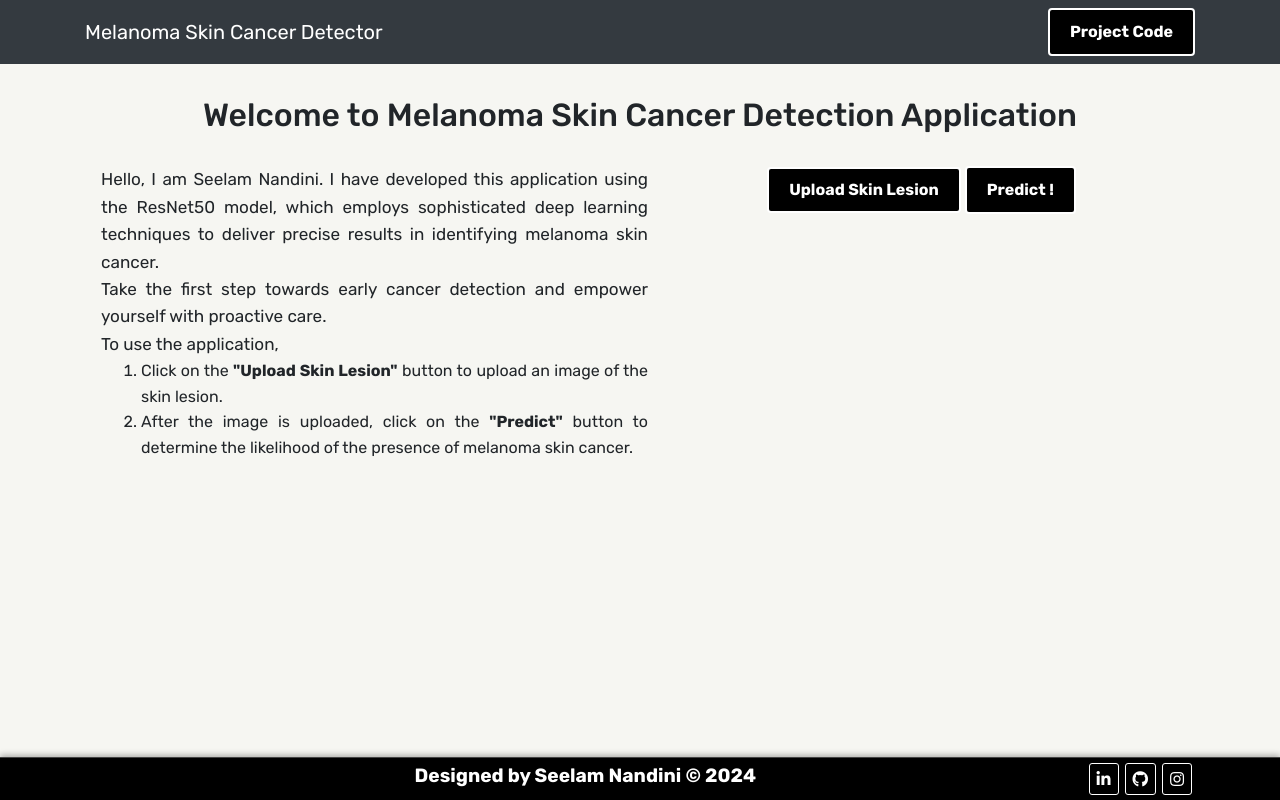
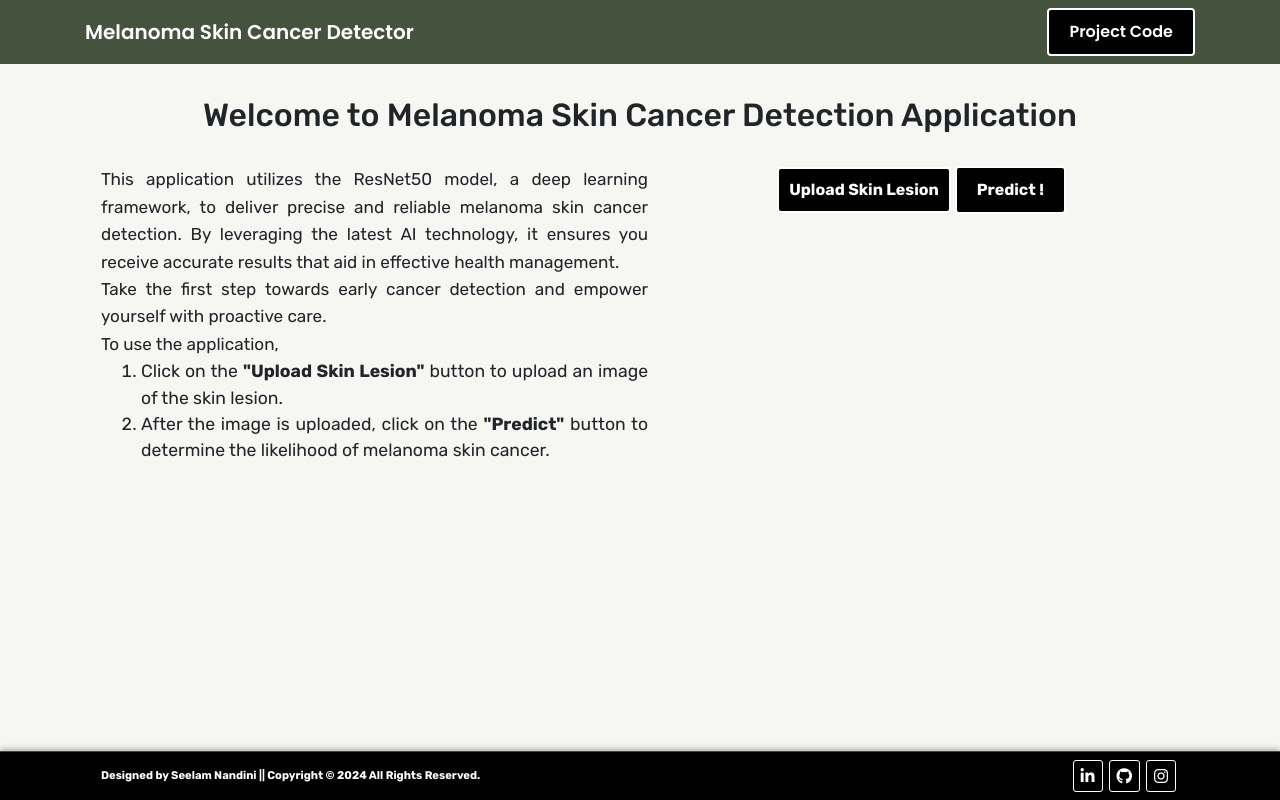
Before and after one commit to seelam-nandini/Melanoma-Skin-Cancer-Detection-using-Resnet50-CNN-Model, a Flask app: page / in a window 1280 px wide. Run offline with Flask 3, Linux system fonts and the light colour scheme; some libraries are stand-ins or nearby versions.

Commit message:
Update CSS, JS, and HTML files

```diff
--- a/static/css/main.css
+++ b/static/css/main.css
@@ -54,6 +54,7 @@ main {
 }
 .image-section {
     margin-top: 0.1em;
+    gap: 5em;
 }
 .upload-label {
     border: 2px solid #ffffff !important;
@@ -61,7 +62,7 @@ main {
     font-size: 1em;
     font-weight: bold;
     background-color: #000000;
-    padding: 10px 20px;
+    padding: 10px 10px;
     transition: background-color 0.3s, color 0.3s, border-color 0.3s;
     border-radius: 4px;
 }
@@ -111,26 +112,28 @@ main {
 }
 .footer {
     background: #000000;
-    padding: 0.3em 0;
+    padding: 0.5em 0; /* Adjust the padding for equal spacing above and below */
     border-top: 1px solid #444;
     box-shadow: 0 -2px 6px rgba(0, 0, 0, 0.3);
-    text-align: center;
+    text-align: left; /* Align text to the left */
     position: relative;
 }
 .footer-content {
     display: flex;
     justify-content: space-between;
+    align-items: center; /* Align items vertically center */
+    padding: 0 1em; /* Add padding to the sides if needed */
 }
 .footer .footer-text {
     flex: 1;
+    margin: 0;
 }
 .footer .text-muted {
     color: #ffffff !important;
-    font-size: 1.2em;
+    font-size: 0.7em;
     font-weight: bold;
     font-family: 'Rubik', sans-serif;
     margin: 0;
-    padding: 0;
 }
 .footer .footer-links {
     display: flex;
--- a/static/js/main.js
+++ b/static/js/main.js
@@ -2,6 +2,7 @@ $(document).ready(function () {
     $('.image-section').hide();
     $('.loader').hide();
     $('#result').hide();
+    $('#message').hide(); // Hide message initially
 
     function readURL(input) {
         if (input.files && input.files[0]) {
@@ -19,11 +20,17 @@ $(document).ready(function () {
         $('#btn-predict').show();
         $('#result').text('');
         $('#result').hide();
+        $('#message').hide();
         readURL(this);
     });
 
-    // Predict
     $('#btn-predict').click(function () {
+        if ($('#imageUpload').val() === '') {
+            // Show message if no image is uploaded
+            $('#message').text('To proceed with the prediction, upload an image first !!!').show();
+
+            return;
+        }
         var form_data = new FormData($('#upload-file')[0]);
 
         $(this).hide();
@@ -41,10 +48,9 @@ $(document).ready(function () {
                 // Get and display the result
                 $('.loader').hide();
                 $('#result').fadeIn(600);
-                $('#result').text(' Result:  ' + data);
+                $('#result').text('Result: ' + data);
                 console.log('Success!');
             },
         });
     });
-
 });
--- a/templates/base.html
+++ b/templates/base.html
@@ -10,14 +10,13 @@
     <script src="https://cdn.bootcss.com/bootstrap/4.0.0/js/bootstrap.min.js"></script>
     <link href="{{ url_for('static', filename='css/main.css') }}" rel="stylesheet">
     <link rel="stylesheet" href="https://cdnjs.cloudflare.com/ajax/libs/font-awesome/5.15.4/css/all.min.css">
-    <link href="https://fonts.googleapis.com/css2?family=Rubik:wght@400;500;700&display=swap" rel="stylesheet">
+    <link href="https://fonts.googleapis.com/css2?family=Rubik:wght@400;500;700&family=Poppins:wght@400;600&display=swap" rel="stylesheet">
 </head>
 <body class="d-flex flex-column min-vh-100">
-    <nav class="navbar navbar-dark bg-dark">
+    <nav class="navbar navbar-dark" style="background-color: #45523e; font-family: 'Poppins', sans-serif; font-weight: 600;">
         <div class="container">
             <a class="navbar-brand" href="#">Melanoma Skin Cancer Detector</a>
             <button class="btn btn-source-code my-2 my-sm-0" onclick="window.open('https://github.com/seelam-nandini/Melanoma-Skin-Cancer-Detection-using-Resnet50-CNN-Model', '_blank')">Project Code</button>
-
         </div>
     </nav>
     <main class="container flex-grow-1">
@@ -27,7 +26,7 @@
         <div class="container">
             <div class="footer-content">
                 <div class="footer-text">
-                    <span class="text-muted">Designed by Seelam Nandini &copy; 2024</span>
+                    <span class="text-muted">Designed by Seelam Nandini || Copyright © 2024 All Rights Reserved.</span>
                 </div>
                 <div class="footer-links">
                     <a href="https://www.linkedin.com/in/nandiniseelam13" target="_blank" class="social-icon">
@@ -45,5 +44,4 @@
     </footer>
     <script src="{{ url_for('static', filename='js/main.js') }}" type="text/javascript"></script>
 </body>
-
 </html>
--- a/templates/index.html
+++ b/templates/index.html
@@ -5,13 +5,14 @@
 
 <div class="main-container">
     <div class="info-section">
-        <p>Hello, I am Seelam Nandini. I have developed this application using the ResNet50 model, which employs sophisticated deep learning techniques to deliver precise results in identifying melanoma skin cancer.</p>
+        <p>This application utilizes the ResNet50 model, a deep learning framework, to deliver precise and reliable melanoma skin cancer detection.
+            By leveraging the latest AI technology, it ensures you receive accurate results that aid in effective health management.</p>
         <p>Take the first step towards early cancer detection and empower yourself with proactive care.</p>
 
         <p>To use the application,</p>
-        <ol>
+        <ol style="font-size: 1.1em; line-height: 1.5;">
             <li>Click on the <b>"Upload Skin Lesion"</b> button to upload an image of the skin lesion.</li>
-            <li>After the image is uploaded, click on the <b>"Predict"</b> button to determine the likelihood of the presence of melanoma skin cancer.</li>
+            <li>After the image is uploaded, click on the <b>"Predict"</b> button to determine the likelihood of melanoma skin cancer.</li>
         </ol>
     </div>
     <div class="upload-section">
@@ -22,6 +23,7 @@
             <input type="file" name="file" id="imageUpload" accept=".png, .jpg, .jpeg">
             <button type="button" class="btn btn-predict" id="btn-predict">Predict !</button>
         </form>
+        <div id="message" style="color: red; font-weight: bold; margin-top: 10px;"></div>
         <div class="image-section" style="display:none;">
             <div class="img-preview">
                 <div id="imagePreview">
```
